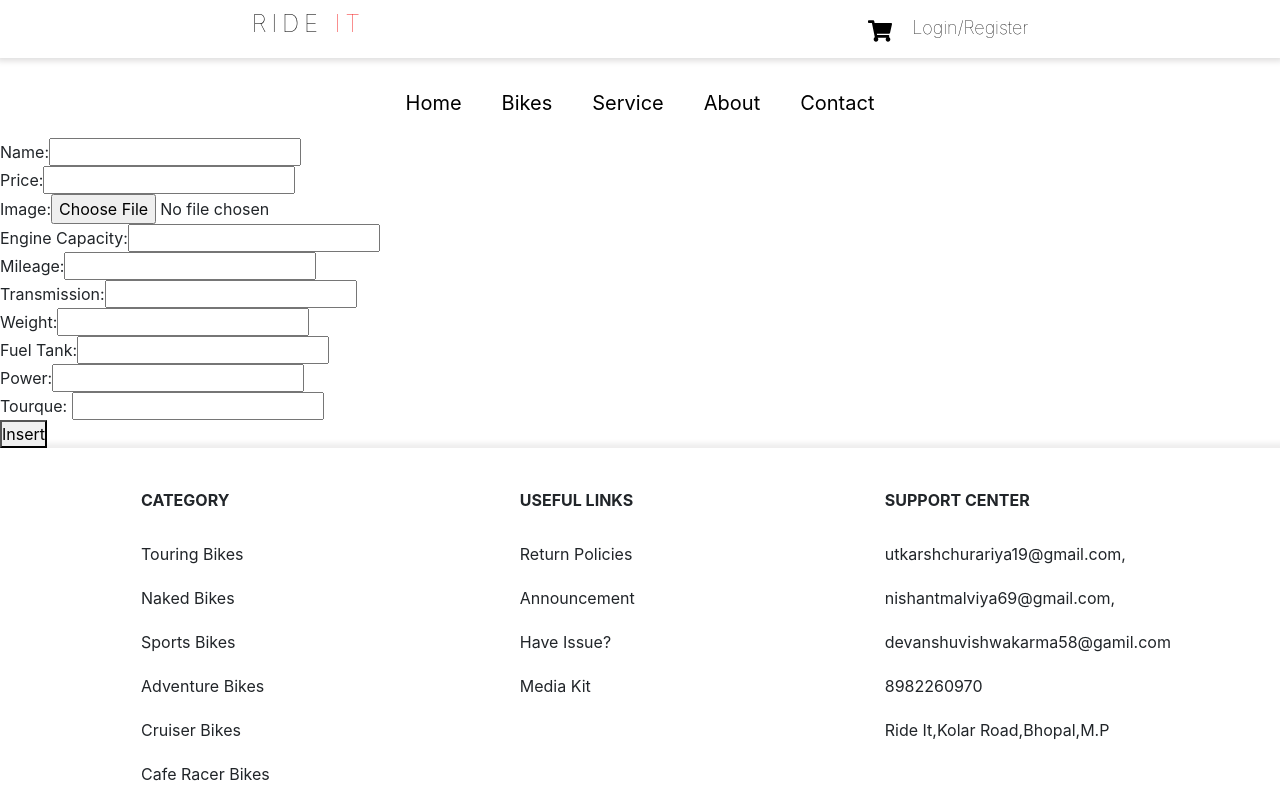
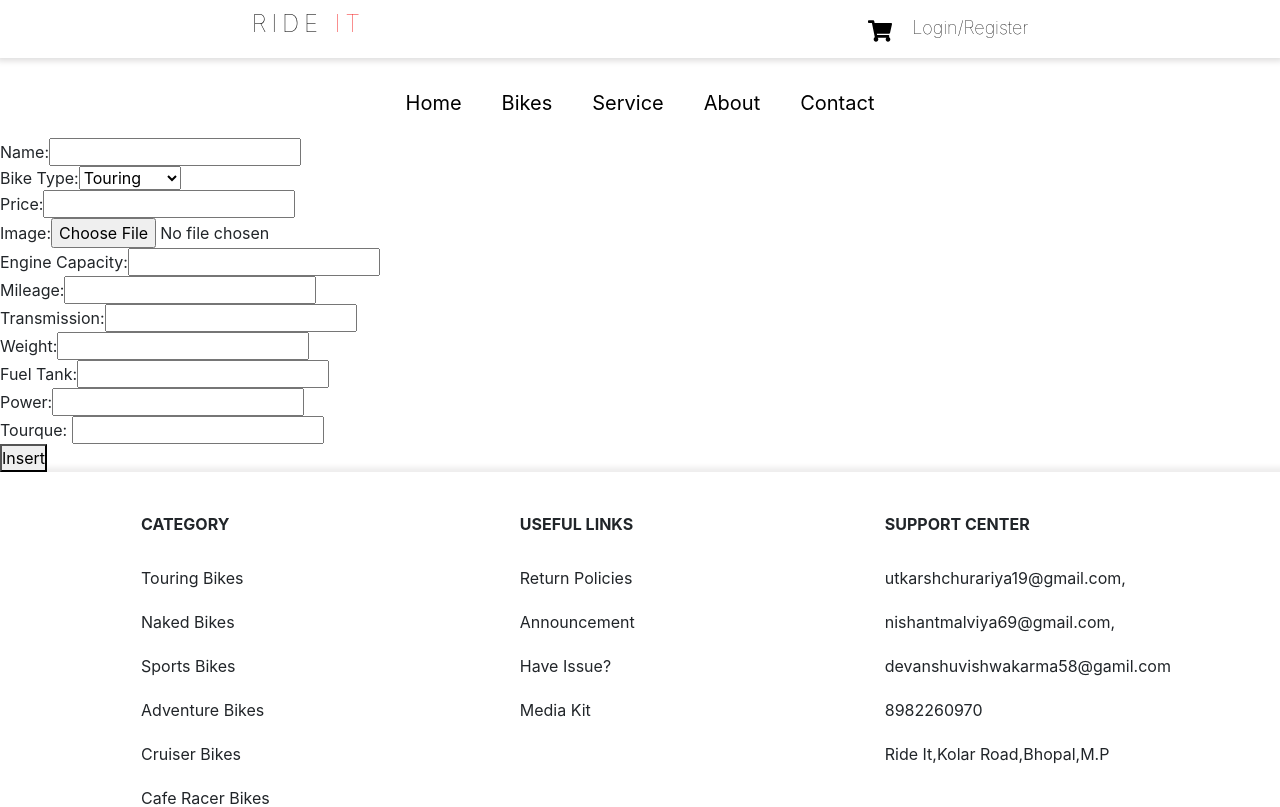
Before and after one commit to Utk1rs8/React_internship, a React (Create React App) app: page /datainsert in a window 1280 px wide. Shown: the top 807 px of the page. Built offline with nearby package versions, Linux system fonts and the light colour scheme.

Commit message:
select_field

```diff
--- a/src/Datainsert.js
+++ b/src/Datainsert.js
@@ -6,7 +6,7 @@ const Datainsert = () => {
     const [imageFile, setImageFile] = useState(null); // New state for file
 
     const insertData = () => {
-        let url = "http://127.0.0.1:8000/";
+        let url = "http://127.0.0.1:8000/bikes/";
         console.log(input);
 
         // Create FormData object for handling files
@@ -20,7 +20,8 @@ const Datainsert = () => {
         formData.append('weight', input.weight);
         formData.append('fuel_tank', input.fuel_tank);
         formData.append('power', input.power);
-        formData.append('tourque', input.tourque); // Changed back to 'tourque'
+        formData.append('tourque', input.tourque); // Kept 'tourque' as per your original
+        formData.append('biketype', input.biketype); // Changed back to 'tourque'
 
         axios.post(url, formData)
             .then((res) => {
@@ -46,6 +47,17 @@ const Datainsert = () => {
             <div>
                 <label>Name:</label>
                 <input type="text" name="name" value={input.name || ''} onChange={handleInput} />
+            </div>
+            <div>
+                <label>Bike Type:</label>
+            <select name="biketype" id="biketype">
+                <option value="touring">Touring</option>
+                <option value="naked">Naked</option>
+                <option value="sports">Sports</option>
+                <option value="adventure">Adventure</option>
+                <option value="curiser">Curiser</option>
+                <option value="caferacer">Cafe racer</option>
+            </select>
             </div>
             <div>
                 <label>Price:</label>
--- a/src/LoginForm.js
+++ b/src/LoginForm.js
@@ -10,6 +10,13 @@ const LoginForm=()=> {
    <div className='wrapper'>
         <form action="">
             <h1>Login</h1>
+            <div>
+            <label>Bike Type:</label>
+            <select name="client_admin" id="client_admin">
+                <option value="client">Client</option>
+                <option value="admin">Admin</option>
+            </select>
+            </div>
             <div className="input-box">
                 <input type="text" placeholder="Username" required/>
                 <FaUserAlt className='icon'/>
```
